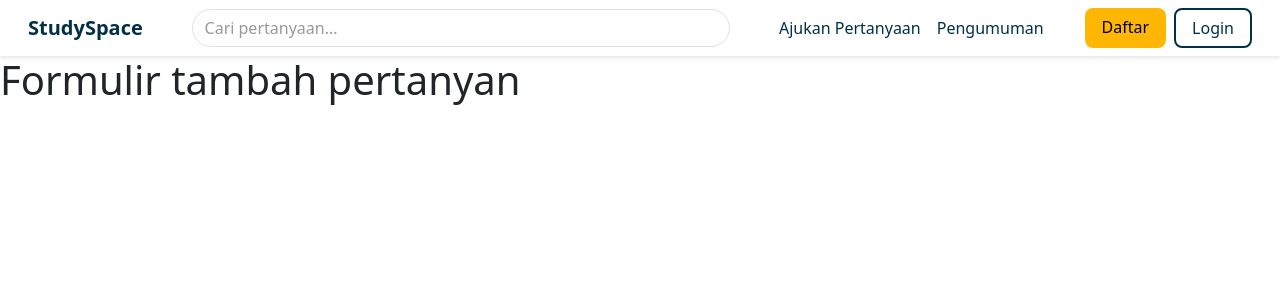
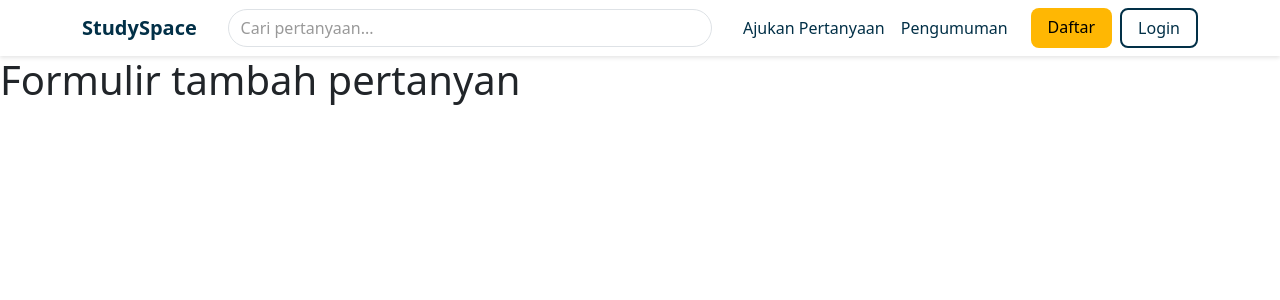
Before and after one commit to lailIzza/studySpace, a CodeIgniter 4 app: the page made by app/Views/postingan/buat.php in a window 1280 px wide. Shown: the top 300 px of the page. Run offline with PHP 8.4 and a stand-in for CodeIgniter, Linux system fonts and the light colour scheme; the template is opened without the code that fills it, so the values that code supplies are empty; some libraries are stand-ins or nearby versions.

Commit message:
update navbar

```diff
--- a/app/Views/layout/template.php
+++ b/app/Views/layout/template.php
@@ -6,6 +6,7 @@
     <link href="https://cdn.jsdelivr.net/npm/bootstrap@5.3.6/dist/css/bootstrap.min.css"
     rel="stylesheet" integrity="sha384-4Q6Gf2aSP4eDXB8Miphtr37CMZZQ5oXLH2yaXMJ2w8e2ZtHTl7GptT4jmndRuHDT"
     crossorigin="anonymous">
+    <link href="https://unpkg.com/boxicons@2.1.4/css/boxicons.min.css" rel="stylesheet" />
     <title><?= $title ?? '' ?></title>
     <link rel="stylesheet" href="/css/template.css">
     <?= $this->renderSection('style') ?>
@@ -14,15 +15,13 @@
 
     <!-- navbar -->
     <nav class="navbar navbar-expand-lg navbar-custom px-3 py-2">
-        <div class="container-fluid">
+        <div class="container">
             <a class="navbar-brand fw-bold" href="/">StudySpace</a>
 
             <div class="collapse navbar-collapse" id="navbarContent">
-                <!-- Tombol Cari -->
                 <form class="d-flex mx-auto my-2 my-lg-0" style="width: 50%;">
                     <input class="form-control me-2 rounded-pill" type="search" placeholder="Cari pertanyaan..." aria-label="Search">
                 </form>
-                <!-- Menu -->
                 <ul class="navbar-nav me-auto mb-2 mb-lg-0">
                     <li class="nav-item">
                         <a class="nav-link" href="buat">Ajukan Pertanyaan</a>
@@ -31,7 +30,6 @@
                         <a class="nav-link" href="pengumuman">Pengumuman</a>
                     </li>
                 </ul>
-                <!-- Tombol -->
                 <div class="d-flex gap-2">
                     <a href="daftar" class="btn btn-daftar">Daftar</a>
                     <a href="login" class="btn btn-login">Login</a>
```
